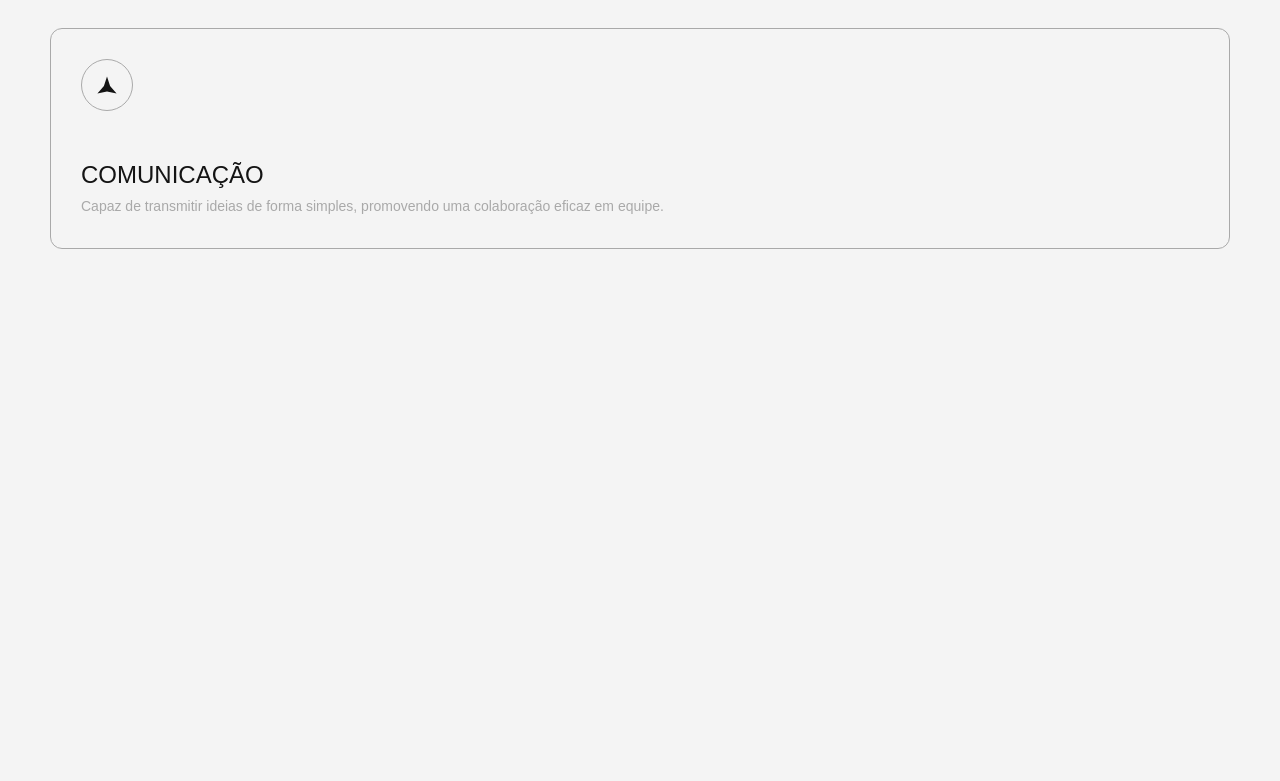
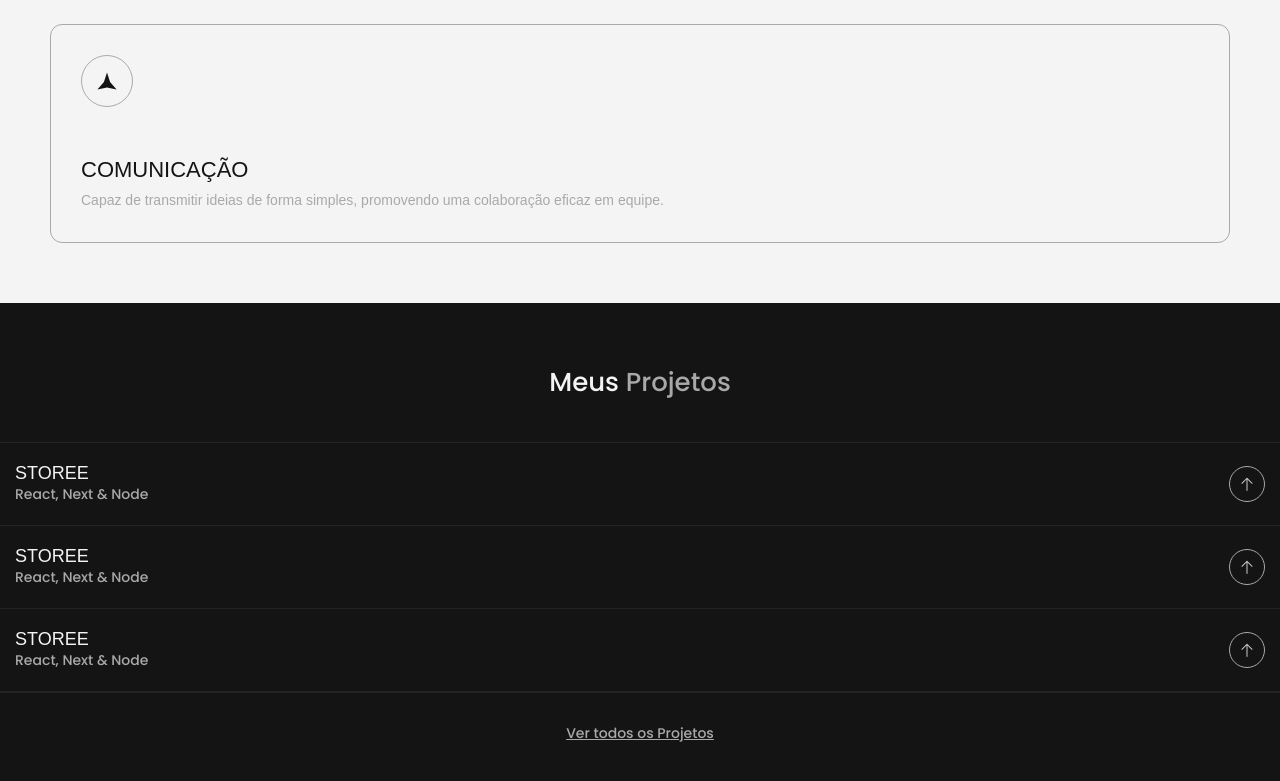
Before and after one commit to Leozhr/Portfolio, a Next.js app: page / in a window 1280 px wide. Shown: the part 1509-2290 px from the top of the page. Before the commit the page ends 1818 px from the top, so only its background shows below. Built offline with nearby package versions, Linux system fonts and the light colour scheme.

Commit message:
feat: Create Component Projects

```diff
--- /dev/null
+++ b/src/app/components/Projects.tsx
@@ -0,0 +1,73 @@
+import { Project } from '@/components/Project';
+import { theme } from '@/styles';
+import Link from 'next/link';
+import styled from 'styled-components';
+
+const ProjectsStyle = styled.header`
+  background: ${theme.color.dark};
+  padding: 60px 0px;
+
+  .title {
+    font-size: 26px;
+    text-align: center;
+    color: ${theme.color.light};
+    margin-bottom: 40px;
+
+    span {
+      color: ${theme.color.detail};
+    }
+  }
+
+  .projects {
+    border-top: 1px solid ${theme.color.hidden};
+    border-bottom: 1px solid ${theme.color.hidden};
+  }
+
+  .all-projects {
+    margin-top: 30px;
+    display: flex;
+    text-align: center;
+
+    span {
+      width: 100%;
+      color: ${theme.color.detail};
+      font-size: 14px;
+      text-decoration: underline;
+    }
+  }
+`
+
+const Projects = () => {
+  return (
+    <ProjectsStyle>
+      <h1 className='title'>Meus <span>Projetos</span></h1>
+
+      <div className='projects'>
+        <Project
+        href="/"
+        title="Storee"
+        description="React, Next & Node"
+        src="/images/project-01.png" />
+
+        <Project
+        href="/"
+        title="Storee"
+        description="React, Next & Node"
+        src="/images/project-01.png" />
+
+        <Project
+        href="/"
+        title="Storee"
+        description="React, Next & Node"
+        src="/images/project-01.png" />
+      </div>
+
+      <Link href="/contato" className='all-projects'>
+        <span>Ver todos os Projetos</span>
+      </Link>
+
+    </ProjectsStyle>
+  )
+}
+
+export { Projects };
--- a/src/app/page.tsx
+++ b/src/app/page.tsx
@@ -2,6 +2,7 @@
 import { About } from "./components/About";
 import { Cards } from "./components/Cards";
 import { Main } from "./components/Main";
+import { Projects } from "./components/Projects";
 
 export default function Home() {
   return (
@@ -9,6 +10,7 @@ export default function Home() {
         <Main />
         <About />
         <Cards />
+        <Projects />
       </>
   )
 }
--- a/src/components/Card.tsx
+++ b/src/components/Card.tsx
@@ -21,8 +21,8 @@ const CardStyle = styled.header`
 
     &-info {
       h1 {
-        font-size: 24px;
-        font-weight: 400;
+        font-size: 22px;
+        font-weight: 500;
         font-family: ${theme.font.family.jakarta};
         text-transform: uppercase;
       }
--- /dev/null
+++ b/src/components/Project.tsx
@@ -0,0 +1,83 @@
+import { theme } from '@/styles';
+import Image from 'next/image';
+import { useState } from 'react';
+import styled from 'styled-components';
+
+const ProjectStyle = styled.header`
+  border-bottom: 1px solid ${theme.color.hidden};
+
+  h1 {
+    color: ${theme.color.light};
+    font-family: ${theme.font.family.jakarta};
+    text-transform: uppercase;
+    font-size: 18px;
+  }
+
+  p {
+    color: ${theme.color.detail};
+    font-size: 14px;
+    font-weight: 500;
+  }
+
+  .project {
+    padding: 20px 15px;
+    display: flex;
+    align-items: center;
+    justify-content: space-between;
+
+    &-icon {
+      padding: 10px 10px 5px 10px;
+      border: 1px solid ${theme.color.detail};
+      border-radius: 50px;
+      transition: all .5s;
+
+      &-active {
+        transform: rotate(180deg);
+      }
+    }
+  }
+
+  .block {
+    overflow: hidden;
+    transition: .3s all;
+    filter: saturate(0);
+    height: 0px;
+
+    &-active {
+      height: 200px;
+      filter: saturate(1);
+    }
+  }
+`
+
+type ProjectProps = {
+  href: string;
+  title: string;
+  description: string;
+  src: string;
+}
+
+const Project = ({ href, title, description, src }: ProjectProps) => {
+  const [ Active, setActive ] = useState(false);
+
+  return (
+    <ProjectStyle>
+      <div className='project' onClick={() => setActive(!Active)}>
+        <div className='project-info'>
+          <h1>{title}</h1>
+          <p>{description}</p>
+        </div>
+        <div className={`${Active ? 'project-icon-active' : ''} project-icon`}>
+          <Image src="/images/up-arrow.svg" height={14} width={14} alt="Up Arrow" />
+        </div>
+      </div>
+
+      <div className={`block ${Active ? 'block-active' : ''}`}>
+        <Image src="/images/project-01.png" height={200} width={400} alt="Project"
+        className='block-img' />
+      </div>
+    </ProjectStyle>
+  )
+}
+
+export { Project };
```
Also changed, not shown: src/components/Title.tsx (deleted, +0 -22 lines), public/images/project-01.png (added), public/images/up-arrow.svg (added).
